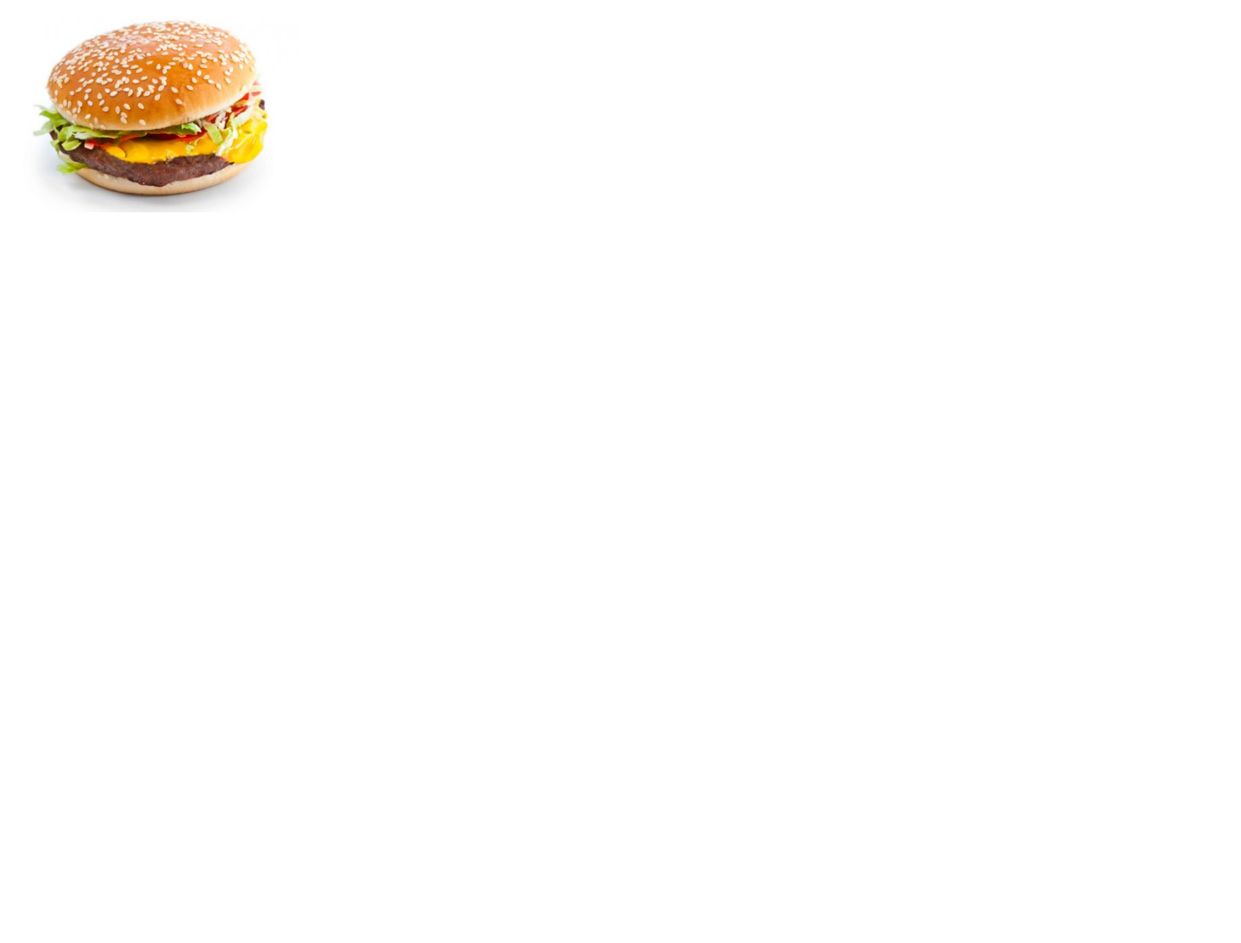
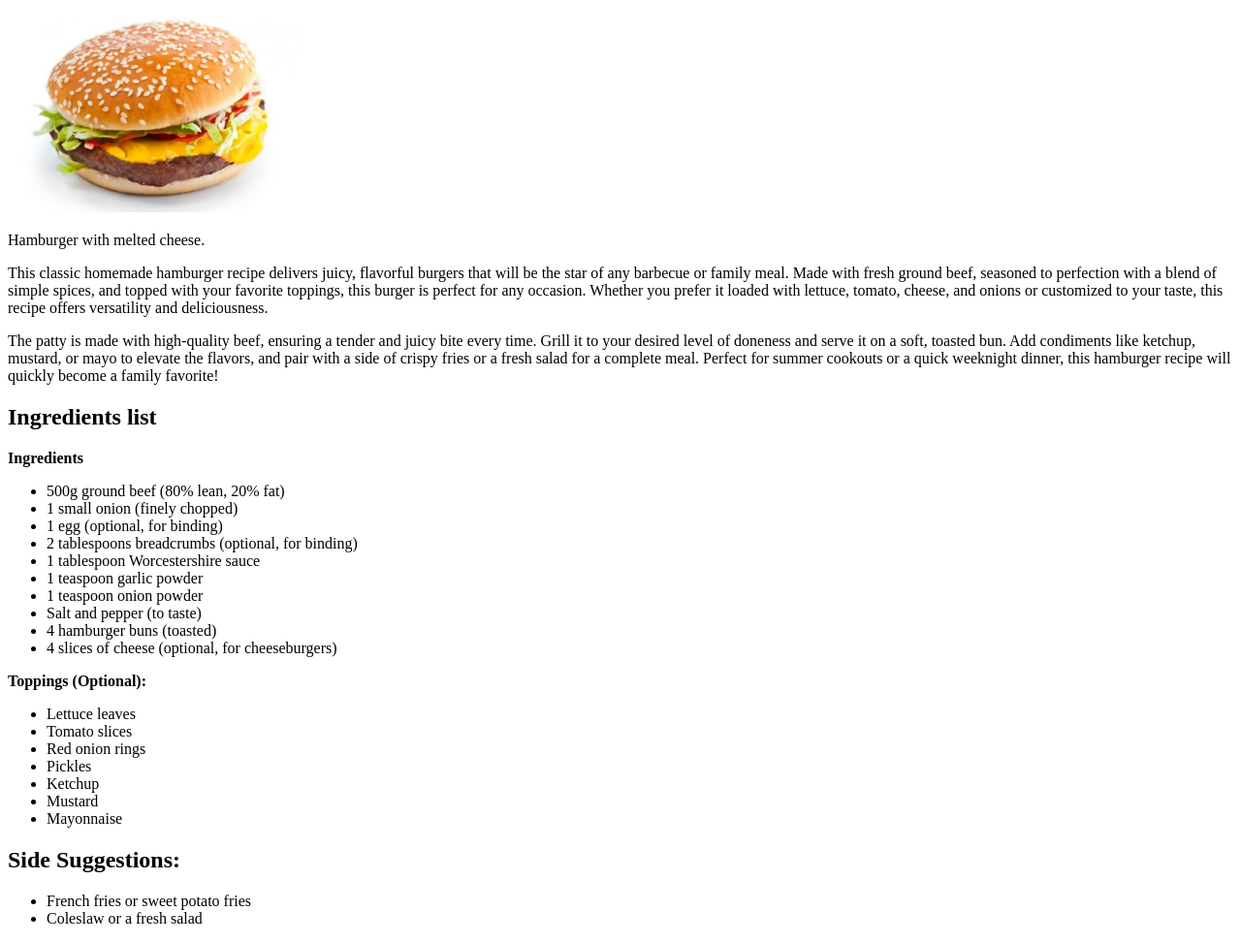
Before and after one commit to 2trck/odin-recipes, a plain HTML site: page recipes/hamburger.html in a window 1280 px wide. Shown: the part 61-1034 px from the top of the page at 97% size. Before the commit the page ends 800 px from the top, so only its background shows below. Drawn offline with Linux system fonts and the light colour scheme.

Commit message:
Added description and Ingredients made lists and h2s

```diff
--- a/recipes/hamburger.html
+++ b/recipes/hamburger.html
@@ -4,7 +4,7 @@
     <meta charset="UTF-8" />
     <meta http-equiv="X-UA-Compatible" content="IE=edge" />
     <meta name="viewport" content="width=device-width, initial-scale=1.0" />
-    <title>Document</title>
+    <title>Hamburger Recipe</title>
   </head>
   <body>
     <h1>Hamburger</h1>
@@ -14,6 +14,69 @@
         width="300px"
         alt="Hamburger with melted cheese"
       />
+      <figcaption>Hamburger with melted cheese.</figcaption>
+    </p>
+
+    <p>
+      This classic homemade hamburger recipe delivers juicy, flavorful burgers
+      that will be the star of any barbecue or family meal. Made with fresh
+      ground beef, seasoned to perfection with a blend of simple spices, and
+      topped with your favorite toppings, this burger is perfect for any
+      occasion. Whether you prefer it loaded with lettuce, tomato, cheese, and
+      onions or customized to your taste, this recipe offers versatility and
+      deliciousness.
+    </p>
+    <p>
+      The patty is made with high-quality beef, ensuring a tender and juicy bite
+      every time. Grill it to your desired level of doneness and serve it on a
+      soft, toasted bun. Add condiments like ketchup, mustard, or mayo to
+      elevate the flavors, and pair with a side of crispy fries or a fresh salad
+      for a complete meal. Perfect for summer cookouts or a quick weeknight
+      dinner, this hamburger recipe will quickly become a family favorite!
+    </p>
+
+
+    <h2>Ingredients list</h2>
+    <p>
+      <b>Ingredients </b>
+<ul>
+      <li> 500g ground beef (80% lean, 20% fat)</li>
+      <li>1 small onion (finely chopped)</li>
+      <li>	1 egg (optional, for binding)</li>
+      <li>2 tablespoons breadcrumbs (optional, for binding)</li>
+      <li>1 tablespoon Worcestershire sauce</li>
+      <li>1 teaspoon garlic powder</li>
+      <li>1 teaspoon onion powder</li>
+      <li>Salt and pepper (to taste)</li>
+      <li>4 hamburger buns (toasted)</li>
+      <li>4 slices of cheese (optional, for cheeseburgers)</li>
+    </ul>
+
+
+
+     <b> Toppings (Optional): </b>
+    <p><ul>
+      <li> Lettuce leaves</li>
+        <li> Tomato slices</li>
+          <li> 	Red onion rings</li>
+            <li> Pickles</li>
+              <li> Ketchup</li>
+                <li> Mustard</li>
+                  <li> Mayonnaise</li>
+    </ul></p>
+<h2>
+
+
+<b>Side Suggestions:</b>
+</h2>
+
+
+    <ul>
+    <li> French fries or sweet potato fries</li>
+      <li> Coleslaw or a fresh salad</li>
+    </ul>
+
+
     </p>
   </body>
 </html>
```
Also changed, not shown: recipes/lasagna.html (+1 -1 lines).
